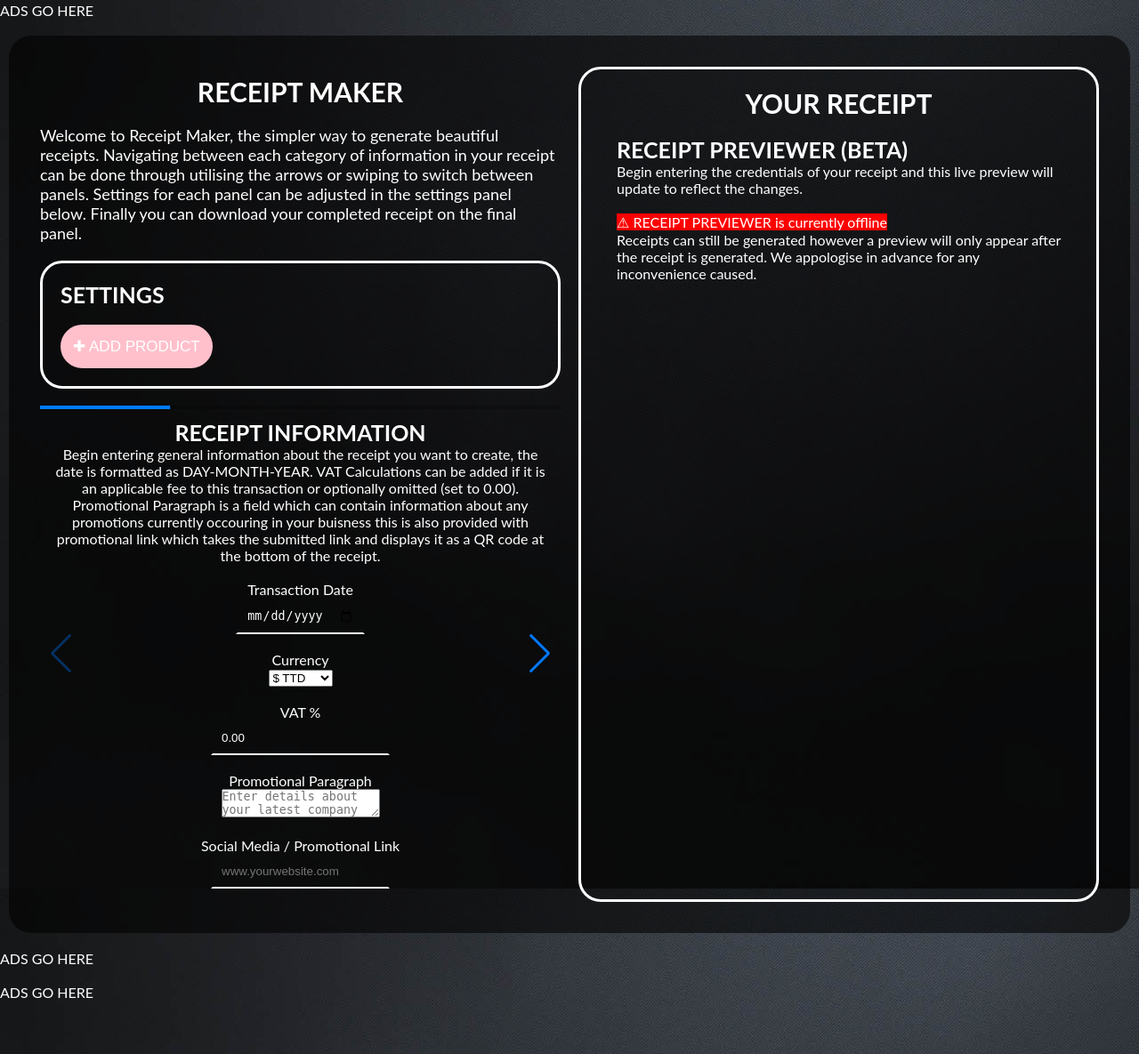
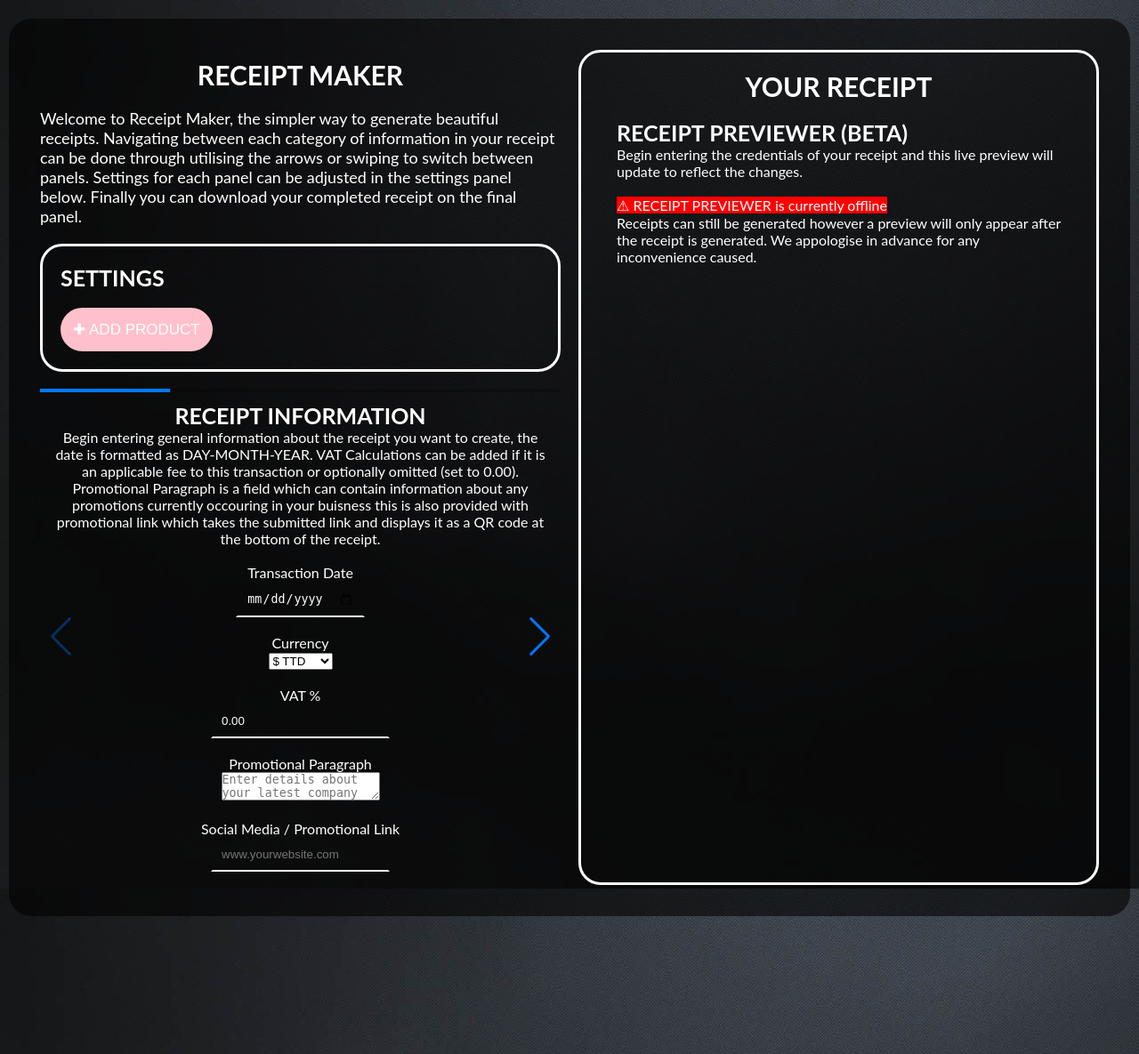
Before and after one commit to KyleAwah/compileprojects, a Flask app: page /bill/app in a window 1280 px wide. Shown: the part 81-1266 px from the top of the page at 89% size. Run offline with Flask 2, Linux system fonts and the light colour scheme; some libraries are stand-ins or nearby versions.

Commit message:
Update bill_menu.html

```diff
--- a/templates/bill_menu.html
+++ b/templates/bill_menu.html
@@ -129,13 +129,13 @@
                 <div class="add_holder_long">
                     		{% if current_user.is_authenticated == False %}
 		<div class="ads">
-      ADS GO HERE
+
     </div>
 		{% endif %}
 
 		{% if current_user.is_premium == False %}
 		<div class="ads">
-      ADS GO HERE
+
     </div>
 		{% endif %}
                 </div>
@@ -283,13 +283,13 @@
                 <div class="add_holder_long">
                     		{% if current_user.is_authenticated == False %}
 		<div class="ads">
-      ADS GO HERE
+
     </div>
 		{% endif %}
 
 		{% if current_user.is_premium == False %}
 		<div class="ads">
-      ADS GO HERE
+
     </div>
 		{% endif %}
                 </div>
@@ -298,13 +298,13 @@
                 <div class="add_holder_long">
                     		{% if current_user.is_authenticated == False %}
 		<div class="ads">
-      ADS GO HERE
+
     </div>
 		{% endif %}
 
 		{% if current_user.is_premium == False %}
 		<div class="ads">
-      ADS GO HERE
+
     </div>
 		{% endif %}
                 </div>
```
